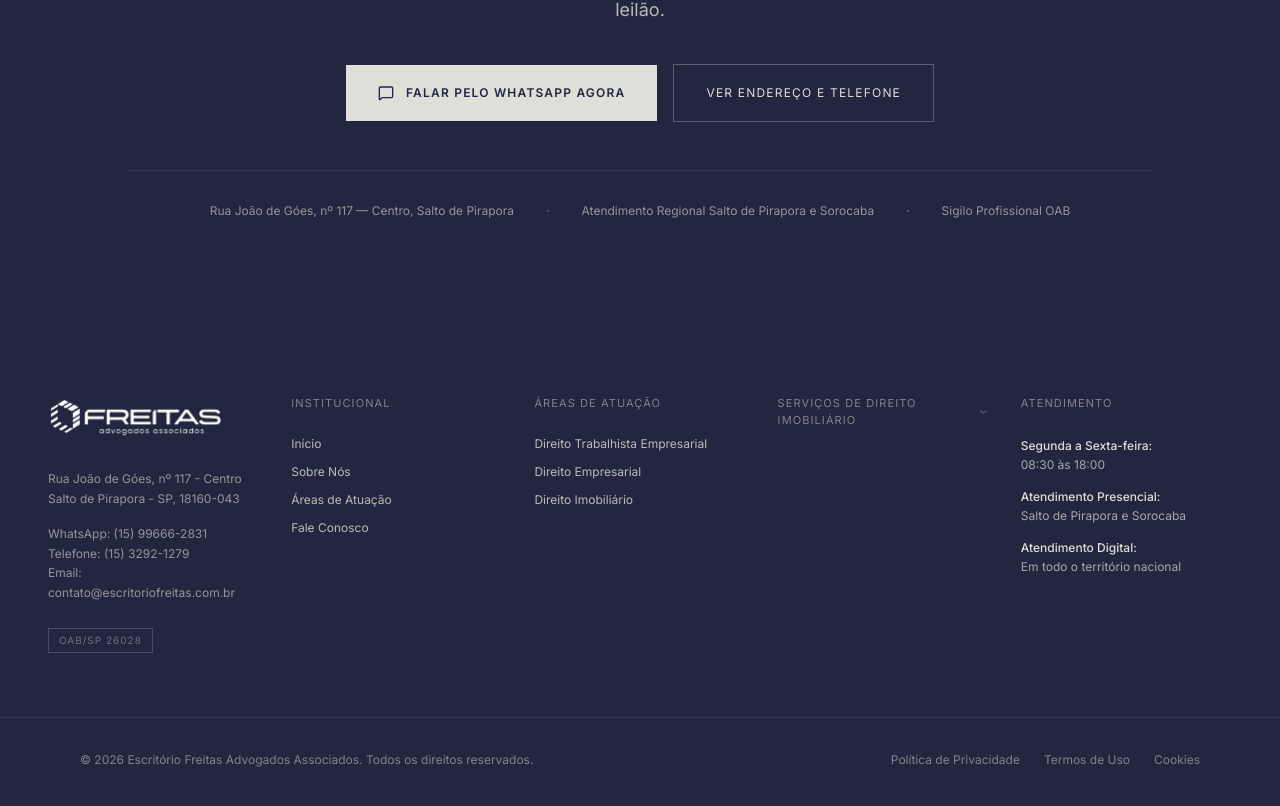
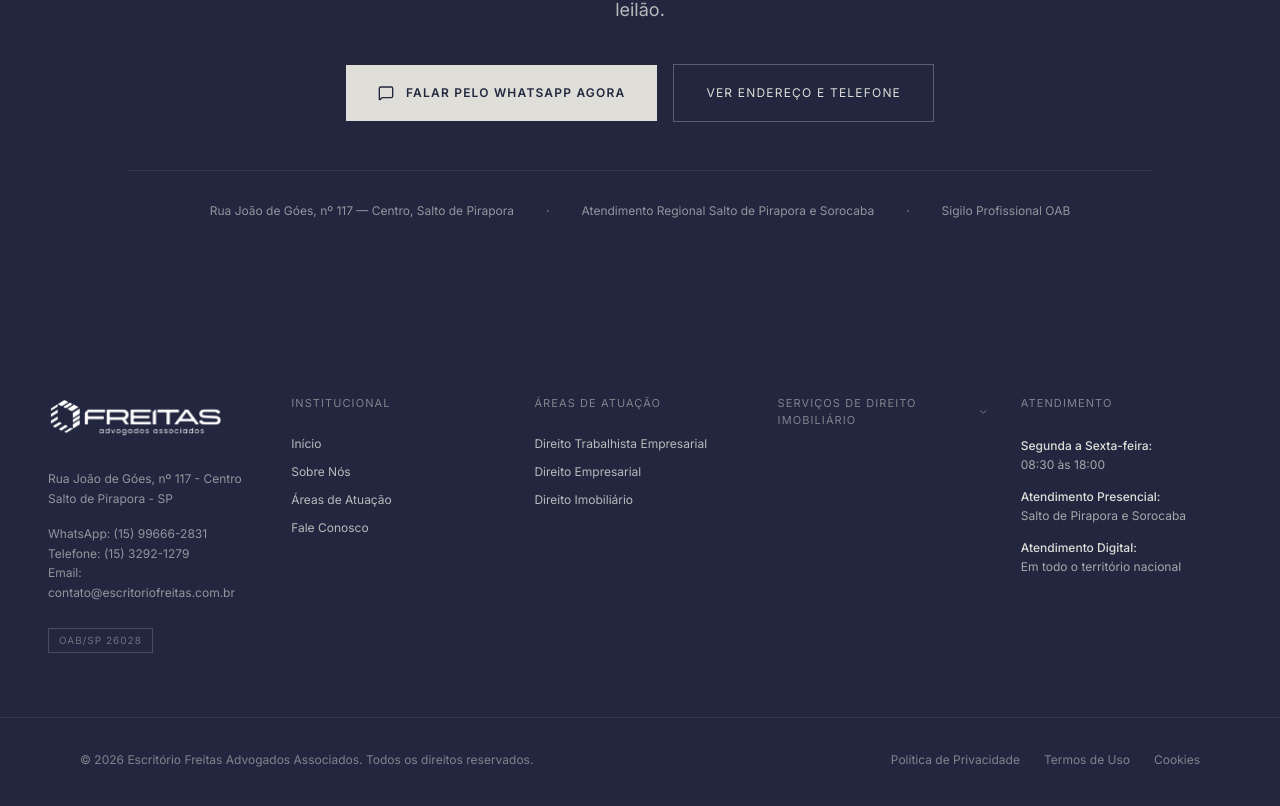
Before and after one commit to mateusmaranhao/Escritorio-Freitas, a React (Vite) app: page /servicos/direito-imobiliario/incorporacao-imobiliaria-leiloes in a window 1280 px wide. Shown: the part 5758-6564 px from the top of the page. Built offline with nearby package versions, Linux system fonts and the light colour scheme.

Commit message:
refactor: remove postal code from address display
Consolidates address formatting by removing the specific postal code (CEP) across all pages, components, and map integrations.

```diff
--- a/src/components/Footer.tsx
+++ b/src/components/Footer.tsx
@@ -98,7 +98,7 @@ export function Footer() {
           </Link>
           <p className="font-gilroy text-xs text-brand-surface/60 leading-relaxed pt-2">
             Rua João de Góes, nº 117 - Centro<br />
-            Salto de Pirapora - SP, 18160-043
+            Salto de Pirapora - SP
           </p>
           <p className="font-gilroy text-xs text-brand-surface/60 leading-relaxed">
             WhatsApp: (15) 99666-2831<br />
--- a/src/pages/Contato.tsx
+++ b/src/pages/Contato.tsx
@@ -107,8 +107,7 @@ export function Contato() {
                   <strong className="block font-gilroy text-[11px] uppercase tracking-widest text-brand-secondary mb-2">Endereço</strong>
                   <p className="font-gilroy text-brand-primary">
                     Rua João de Góes, nº 117 - Centro<br/>
-                    Salto de Pirapora - SP<br/>
-                    18160-043
+                    Salto de Pirapora - SP
                   </p>
                 </div>
 
@@ -138,7 +137,7 @@ export function Contato() {
 
           <div className="mt-20 w-full h-[400px] border border-brand-primary/10 overflow-hidden">
             <iframe
-              src="https://www.google.com/maps?q=Rua+Jo%C3%A3o+de+G%C3%B3es%2C+117+-+Centro%2C+Salto+de+Pirapora+-+SP%2C+18160-043&output=embed"
+              src="https://www.google.com/maps?q=Rua+Jo%C3%A3o+de+G%C3%B3es%2C+117+-+Centro%2C+Salto+de+Pirapora+-+SP&output=embed"
               width="100%"
               height="100%"
               style={{ border: 0 }}
--- a/src/pages/Home.tsx
+++ b/src/pages/Home.tsx
@@ -423,7 +423,7 @@ export function Home() {
             </p>
             <div className="mb-10 font-gilroy text-brand-primary">
               <p className="font-medium mb-1">Endereço:</p>
-              <p className="text-brand-secondary">Rua João de Góes, nº 117 - Centro<br/>Salto de Pirapora - SP, 18160-043</p>
+              <p className="text-brand-secondary">Rua João de Góes, nº 117 - Centro<br/>Salto de Pirapora - SP</p>
             </div>
             <a
               href="https://www.google.com/maps/search/?api=1&query=Rua+Joao+de+Goes+117+Salto+de+Pirapora+SP"
@@ -437,7 +437,7 @@ export function Home() {
 
           <div className="w-full aspect-square lg:aspect-auto lg:h-[600px] bg-brand-surface border border-brand-primary/10 overflow-hidden">
             <iframe
-              src="https://www.google.com/maps?q=Rua+Jo%C3%A3o+de+G%C3%B3es%2C+117+-+Centro%2C+Salto+de+Pirapora+-+SP%2C+18160-043&output=embed"
+              src="https://www.google.com/maps?q=Rua+Jo%C3%A3o+de+G%C3%B3es%2C+117+-+Centro%2C+Salto+de+Pirapora+-+SP&output=embed"
               width="100%"
               height="100%"
               style={{ border: 0 }}
```
Also changed, not shown: public/llms.txt.
